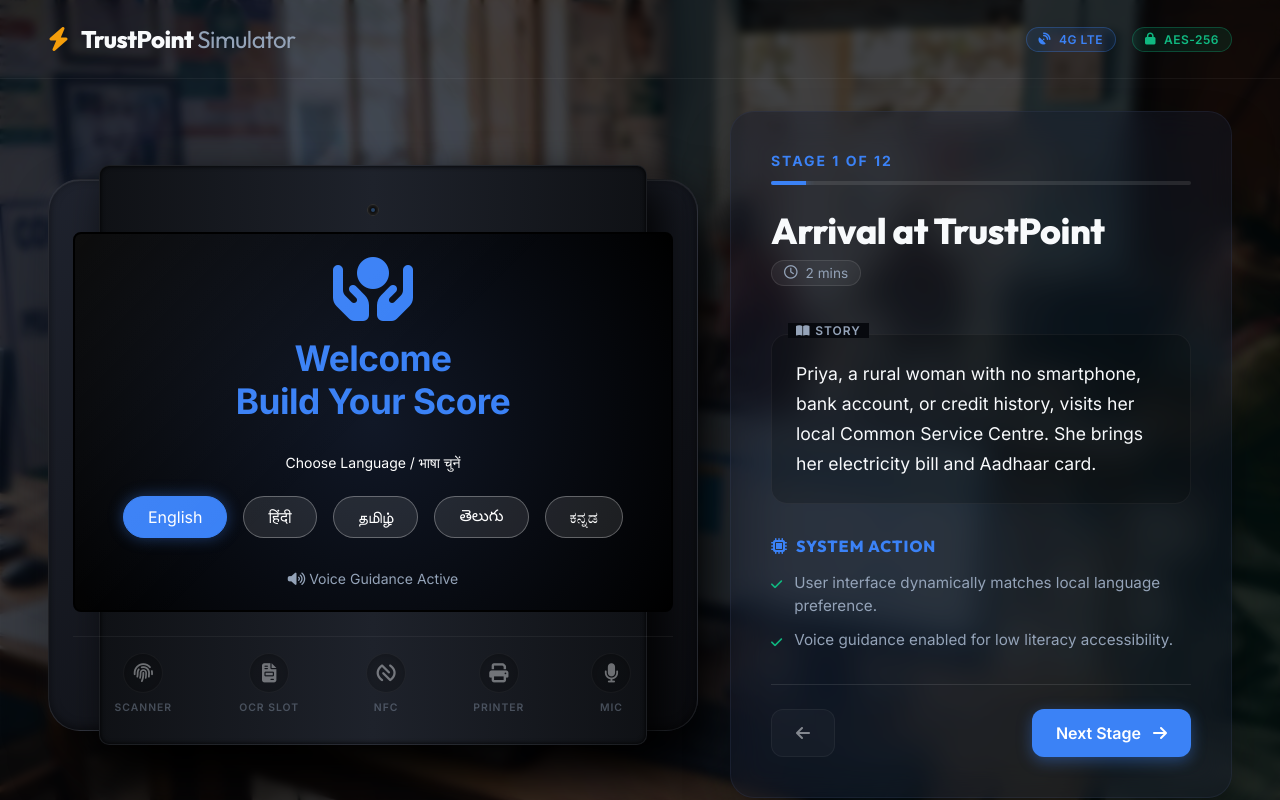
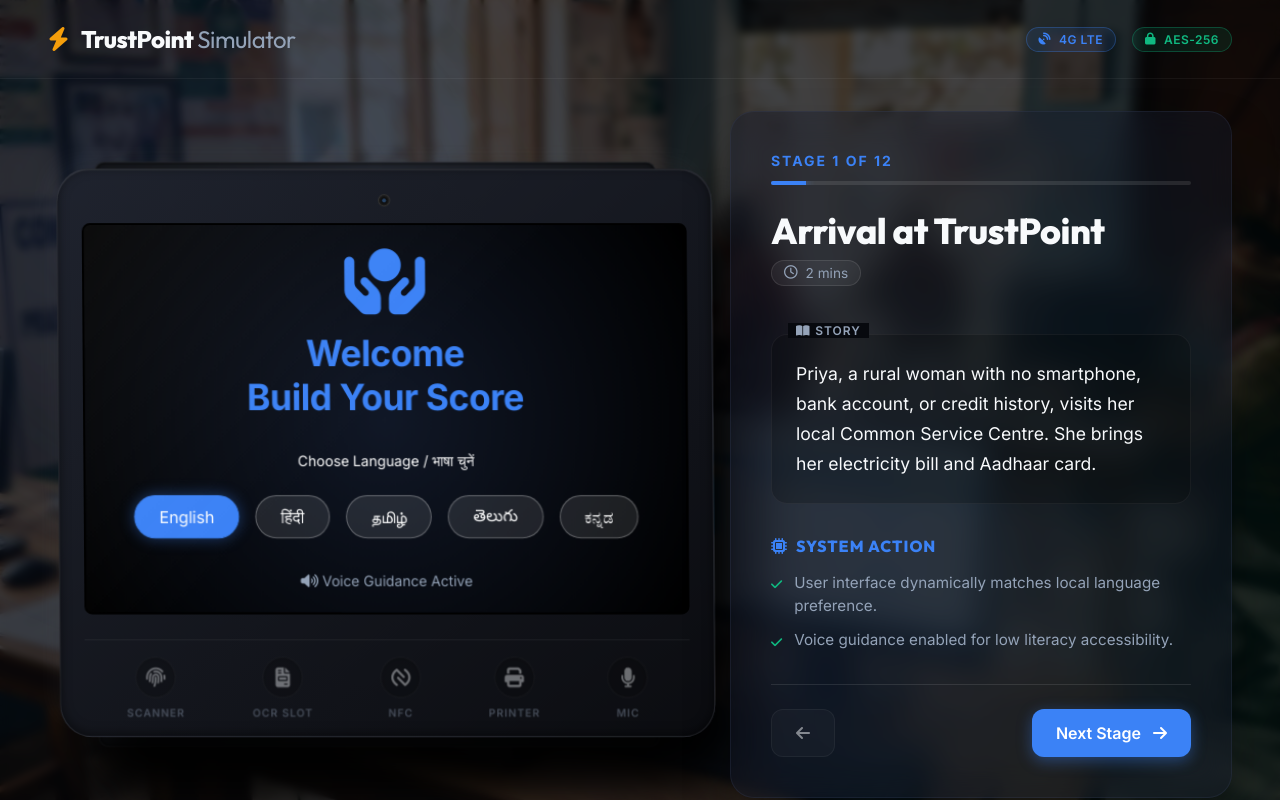
Before and after one commit to Abhishek-S-07/trustpoint, a plain HTML site: page index.html in a window 1280 px wide. Drawn offline with Linux system fonts and the light colour scheme.

Commit message:
fix(TrustPoint): correct certificate popup z-index stacking and 3D device visual

```diff
--- a/index.html
+++ b/index.html
@@ -16,7 +16,6 @@
         <div class="mesh-blob blob-2"></div>
         <div class="mesh-blob blob-3"></div>
     </div>
-    <div class="cert-overlay" id="cert-overlay"></div>
 
     <header class="app-header">
         <div class="logo">
@@ -68,6 +67,7 @@
                 </div>
             </div>
 
+            <div class="cert-overlay" id="cert-overlay"></div>
             <!-- Hidden initially, sliding out -->
             <div class="certificate-output" id="certificate-output">
                 <div class="cert-paper">
--- a/script.js
+++ b/script.js
@@ -749,11 +749,13 @@
             if (certOutput.classList.contains('printing')) {
                 certOutput.classList.add('cert-fullscreen');
                 certOverlay.classList.add('active');
+                document.body.classList.add('cert-active-body');
             }
         });
         certOverlay.addEventListener('click', () => {
             certOutput.classList.remove('cert-fullscreen');
             certOverlay.classList.remove('active');
+            document.body.classList.remove('cert-active-body');
         });
     }
 };
--- a/style.css
+++ b/style.css
@@ -121,16 +121,26 @@
     max-height: calc(100vh - 85px);
 }
 
-/* Left: Hardware Section */
-.hardware-section { display: flex; flex-direction: column; align-items: center; justify-content: center; position: relative;}
+/* Left: Hardware Section - 3D Container */
+.hardware-section {
+    display: flex; flex-direction: column; align-items: center; justify-content: center; position: relative;
+    perspective: 2000px;
+    transform-style: preserve-3d;
+    transform: rotateY(12deg) rotateX(2deg);
+    transition: transform 0.5s cubic-bezier(0.175, 0.885, 0.32, 1.275);
+}
+body.cert-active-body .hardware-section {
+    transform: none;
+    z-index: 99999 !important;
+}
 
 /* Device Box */
 .device-frame {
     background: linear-gradient(145deg, var(--device-outer), var(--device-inner));
     padding: 1.5rem 1.5rem 1rem 1.5rem;
     border-radius: 2rem;
-    box-shadow: 25px 35px 60px rgba(0, 0, 0, 0.95),
-                -5px -5px 20px rgba(255,255,255,0.03),
+    box-shadow: 35px 45px 50px rgba(0, 0, 0, 0.95),
+                -10px -10px 20px rgba(255,255,255,0.03),
                 inset 0 1px 1px rgba(255,255,255,0.1),
                 inset 0 -2px 10px rgba(0,0,0,0.5);
     border: 1px solid rgba(255,255,255,0.08);
@@ -138,6 +148,8 @@
     flex-direction: column;
     position: relative;
     z-index: 5;
+    transform: translateZ(60px);
+    transform-style: preserve-3d;
     transition: all 0.3s ease;
 }
 
@@ -147,12 +159,13 @@
     position: absolute;
     top: -15px;
     bottom: -15px;
-    left: 50px;
-    right: 50px;
+    left: 40px;
+    right: 40px;
     background: linear-gradient(to right, #0f1115, #1e222b, #0f1115);
     border-radius: 10px;
     z-index: -1;
-    box-shadow: 15px 20px 45px rgba(0,0,0,0.9), inset 0 0 5px #000;
+    transform: translateZ(-40px);
+    box-shadow: 20px 30px 45px rgba(0,0,0,0.9), inset 0 0 5px #000;
     border: 1px solid rgba(255,255,255,0.05);
 }
 
```
